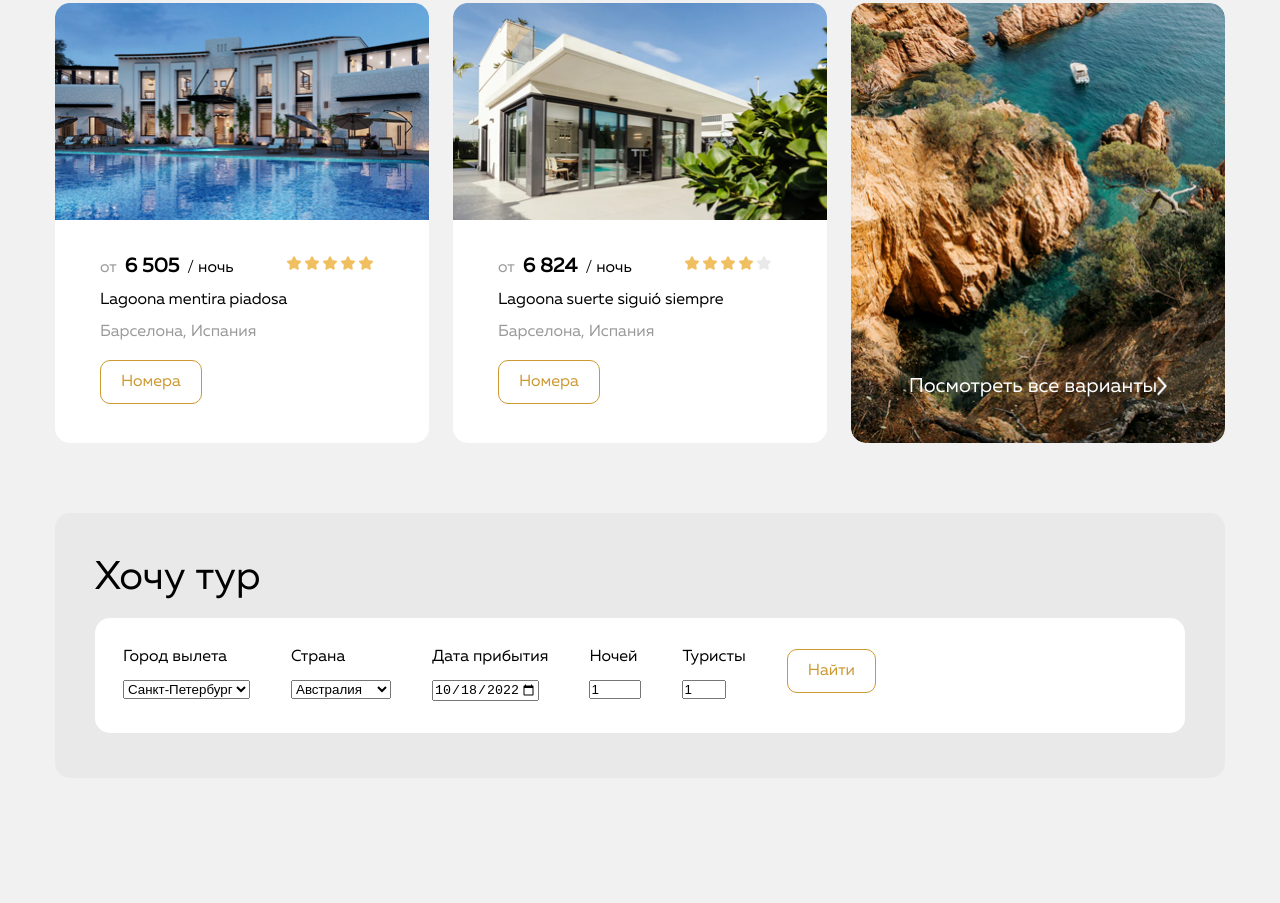
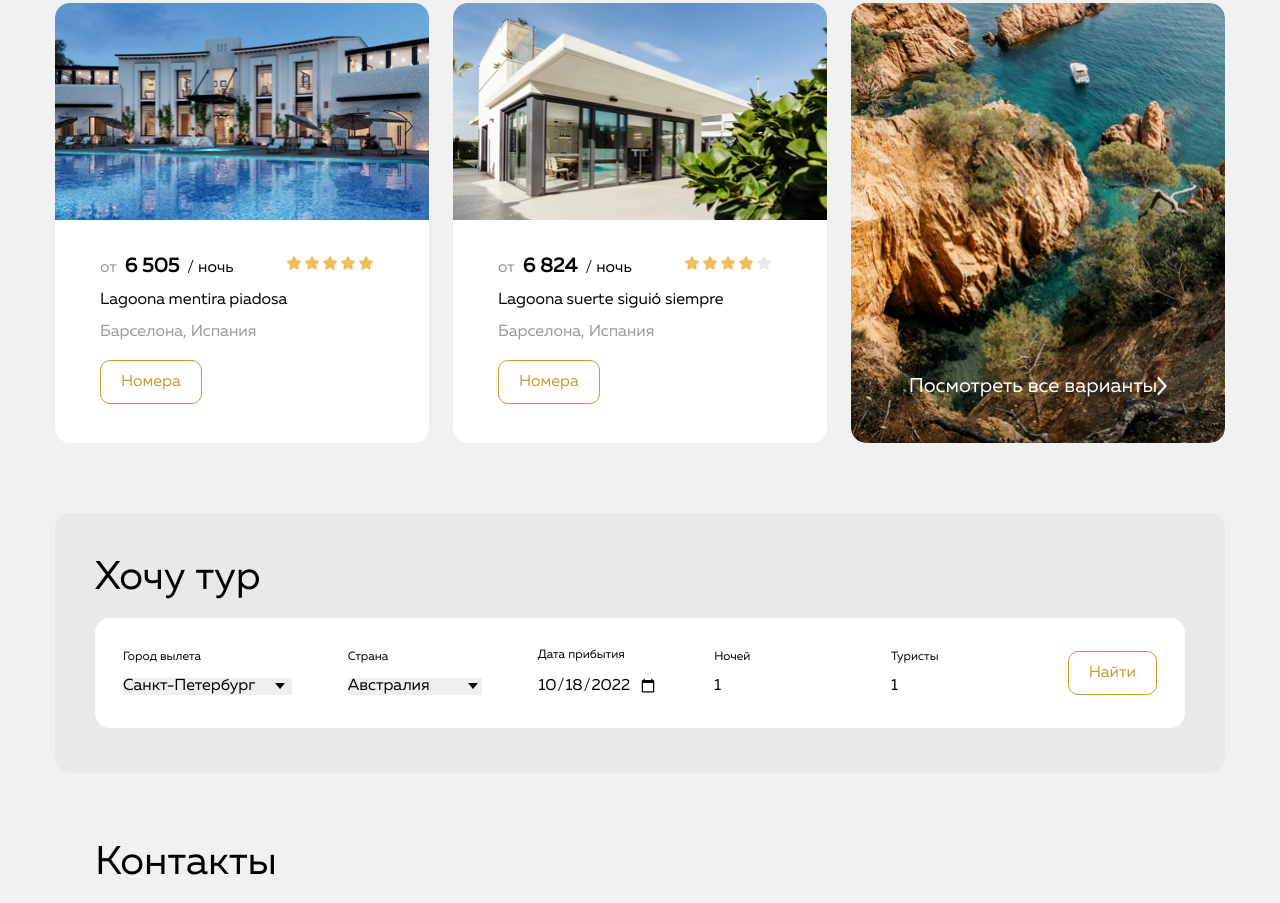
Before and after one commit to Valeriya-Osipova/hotel-lagoona, a plain HTML site: page index.html in a window 1280 px wide. Shown: the part 3777-4680 px from the top of the page. Before the commit the page ends 4555 px from the top, so only its background shows below. Drawn offline with Linux system fonts and the light colour scheme.

Commit message:
want tour block

```diff
--- a/css/start.css
+++ b/css/start.css
@@ -21,6 +21,11 @@ body{
     font-size: 16px;
     font-weight: 400;
     background-color: #F1F1F1;
+}
+
+*::selection{
+    color: white;
+	background: #CC9933;
 }
 
 .section{
--- a/css/style.css
+++ b/css/style.css
@@ -300,12 +300,74 @@
 
 .choosing-block-want-tour{
     display: flex;
-}
-
-.tour-element{
-    margin-right: 41px;
+    justify-content: space-between;
+    align-items: center;
 }
 
 .tour-bottom-element{
     margin-top: 15px;
 }
+
+.tour-name-text{
+    font-size: 12px;
+}
+
+.select{
+    -moz-appearance: none;
+    -webkit-appearance: none;
+    appearance: none;
+    border: none;
+    outline: none;
+    cursor: pointer;
+
+    font-size: 16px;
+    font-family: inherit;
+    padding-right: 36px;
+}
+
+.tour-name-choise{
+    position: relative;
+}
+
+.tour-name-choise::before{
+    content: "";
+    position: absolute;
+
+    width: 10px;
+    height: 6px;
+
+    background-image: url(../img/arrow.png);
+    top: 50%;
+
+    pointer-events: none;
+    transform: translateY(-50%);
+    left: 90%;
+}
+
+.calendar{
+    border: none;
+    outline: none;
+    cursor: pointer;
+    font-size: 16px;
+    font-family: inherit;
+    width: 121px;
+}
+
+.amount{
+    border: none;
+    outline: none;
+    cursor: pointer;
+    font-size: 16px;
+    font-family: inherit;
+    width: 121px;
+}
+
+.amount:hover{
+    border-bottom: 1px solid #c9c9c9;
+}
+
+.contacts-block{
+    margin-top: 20px;
+    background-color: #fff;
+    border-radius: 15px;
+}
--- a/index.html
+++ b/index.html
@@ -475,49 +475,52 @@
                             <div class="departure-city-text">
                                 <p class="tour-name-text">Город вылета</p>
                             </div>
-                            <div class="tour-bottom-element tour-name-choise">
-                                <select>
+                            <div class="tour-bottom-element">
+                                <div class="tour-name-choise">
+                                    <select name="departure-city" class="select">
                                         <option>Санкт-Петербург</option>
                                         <option>Москва</option>
                                         <option>Екатеринбург</option>
                                     </select>
-
+                                </div>
                             </div>
                         </div>
                         <div class="tour-element tour-country">
                             <div class="tour-country-text">
                                 <p class="tour-name-text">Страна</p>
                             </div>
-                            <div class="tour-bottom-element tour-name-choise">
-                                <select>
+                            <div class="tour-bottom-element">
+                                <div class="tour-name-choise">
+                                    <select name="country" class="select">
                                         <option>Австралия</option>
-                                    <option>Африка</option>
+                                        <option>Армения</option>
                                         <option>Сан-Марино</option>
                                     </select>
+                                </div>
                             </div>
                         </div>
                         <div class="tour-element tour-date">
                             <div class="tour-date-text">
                                 <p class="tour-name-text">Дата прибытия</p>
                             </div>
-                            <div class="tour-bottom-element tour-date-choise">
-                                <input type="date" name="calendar" value="2022-10-18" max="2023-10-18" min="2022-10-18">
+                            <div class="tour-bottom-element">
+                                <input class="calendar" type="date" name="calendar" value="2022-10-18" max="2023-10-18" min="2022-10-18">
                             </div>
                         </div>
                         <div class="tour-element tour-nights">
                             <div class="tour-nights-text">
                                 <p class="tour-name-text">Ночей</p>
                             </div>
-                            <div class="tour-bottom-element tour-nights-choise">
-                                <input type="number" name="t" value="1" min="1" max="30" step="1">
+                            <div class="tour-bottom-element">
+                                <input class="amount" type="number" name="t" value="1" min="1" max="30" step="1">
                             </div>
                         </div>
                         <div class="tour-element tour-persons">
                             <div class="tour-persons-text">
                                 <p class="tour-name-text">Туристы</p>
                             </div>
-                            <div class="tour-bottom-element tour-persons-choise">
-                                <input type="number" name="p" value="1" min="1" max="6" step="1">
+                            <div class="tour-bottom-element">
+                                <input class="amount" type="number" name="p" value="1" min="1" max="6" step="1">
                             </div>
                         </div>
                         <div class="tour-search-button">
@@ -527,7 +530,12 @@
                 </div>
             </div>
         </div>
+        <div class="contacts">
+            <h2 class="headers">Контакты</h2>
+            <div class="contacts-block">
 
+            </div>
+        </div>
     </div>
 
 </body>
```
Also changed, not shown: img/arrow.png (added). Lines whose indentation alone changed are shown as unchanged.
